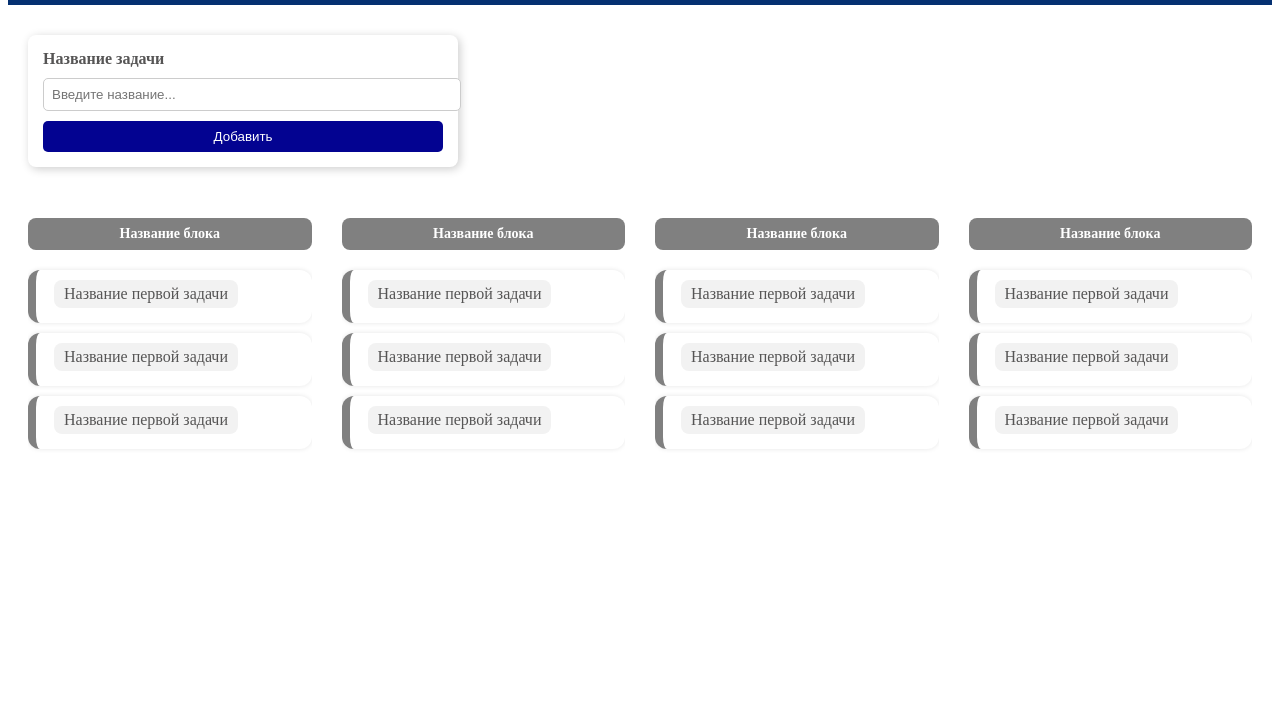
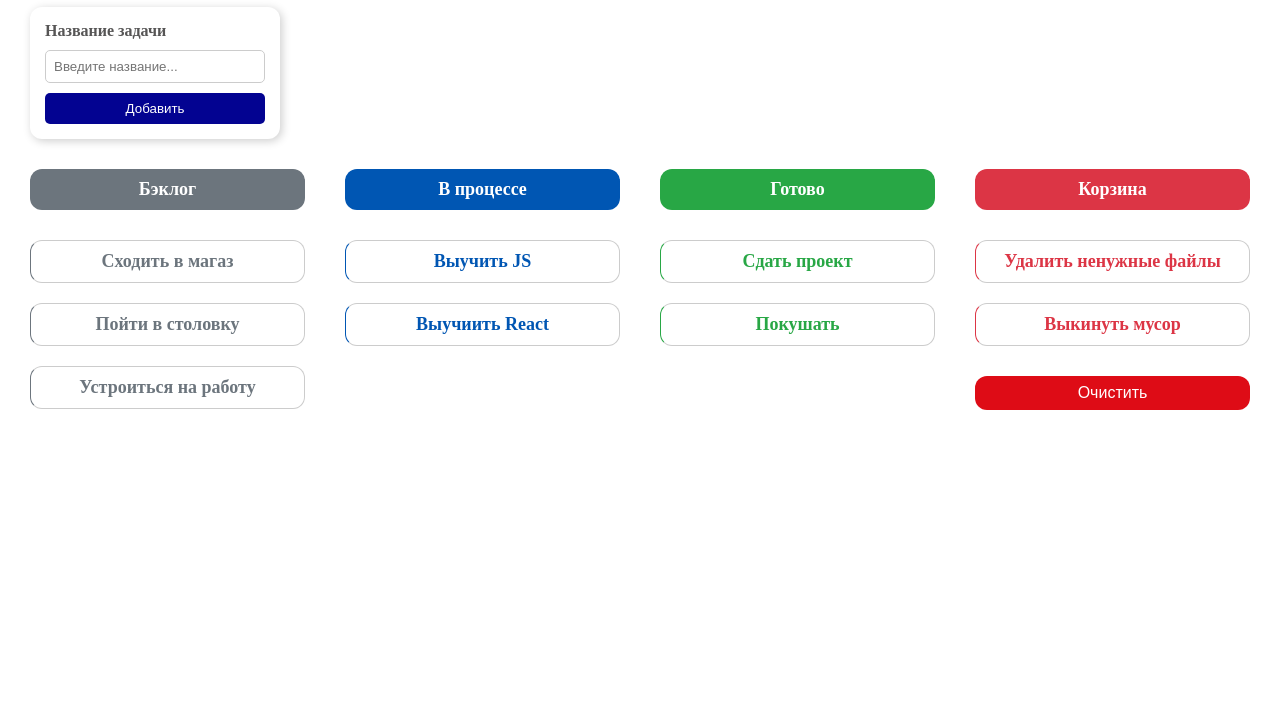
Before and after one commit to Errorvel/IshumbaevaVelera, a plain HTML site: page index.html in a window 1280 px wide. Shown: the part 76-800 px from the top of the page. Drawn offline with Linux system fonts and the light colour scheme.

Commit message:
feat: html splitted

```diff
--- a/css/styles.css
+++ b/css/styles.css
@@ -1,46 +1,129 @@
+body {
+  margin: 0;
+}
 
 .task-board {
   display: flex;
+  justify-content: flex-start;
+  align-items: flex-start;
+  gap: 20px;
+  width: 100%;
+  padding: 20px;
+  box-sizing: border-box;
+}
+
+
+.column {
+  flex: 1;
+  display: flex;
   flex-direction: column;
-  justify-content: flex-start;
-  gap: 20px;
-  padding: 20px;
+  gap: 10px;
+  padding: 10px;
+  border-radius: 12px;
+  background-color: transparent;
+  border: none;
+  box-sizing: border-box;
+}
+
+.column h2 {
+  font-size: 18px;
+  font-weight: bold;
+  padding: 10px;
+  text-align: center;
+  border-radius: 12px;
+  color: white;
+  margin: 0;
+  margin-bottom: 20px;
   width: 100%;
   box-sizing: border-box;
 }
 
-.taskboard {
-  background: #053071;
-  color: white;
+
+.column.backlog h2 { background-color: #6c757d; }
+.column.processing h2 { background-color: #0056b3; }
+.column.done h2 { background-color: #28a745; }
+.column.basket h2 { background-color: #dc3545; }
+
+
+ul {
+  list-style: none;
+  margin: 0;
+  padding: 0;
+  width: 100%;
+  min-height: 70px;
+}
+
+.column li {
+  font-size: 18px;
+  font-weight: bold;
   text-align: center;
-  padding: 4px 0;
-  font-size: 13px;
+  padding: 10px;
+  border-radius: 12px;
   width: 100%;
+  background: none;
+  border-left: 8px solid transparent;
+  margin-bottom: 20px;
+  border: 1px solid #ccc;
   box-sizing: border-box;
 }
 
-.top-row {
-  display: flex;
-  justify-content: flex-start;
-  align-items: flex-start;
-  gap: 30px;
+
+.column.backlog li { border-left-color: #6c757d; color: #6c757d; }
+.column.processing li { border-left-color: #0056b3; color: #0056b3; }
+.column.done li { border-left-color: #28a745; color: #28a745; }
+.column.basket li { border-left-color: #dc3545; color: #dc3545; }
+
+.btn.clear {
+  padding: 8px 15px;
+  background-color: rgb(222, 12, 22);
+  color: white;
+  border: none;
+  border-radius: 12px;
+  cursor: pointer;
+  text-align: center;
   width: 100%;
+  font-size: 16px;
+  display: inline-block;
+
+}
+
+.btn.clear:hover {
+  background-color: #dc3545;
+}
+.btn.clear:focus {
+  outline: none;
+}
+
+.form-container {
+  display: block;
+  gap: 10px;
+  background: white;
+  padding: 15px;
+  border-radius: 12px;
+  box-shadow: 0 0 10px rgba(0, 0, 0, 0.1);
+  width: 100%;
+  max-width: 220px;
   box-sizing: border-box;
+  margin-bottom: 20px;
+
+
 }
 
 .new-task-modal {
   width: 100%;
-  max-width: 400px;
+  max-width: 220px;
   background: white;
   padding: 15px;
-  border-radius: 8px;
+  border-radius: 12px;
   box-shadow: 2px 2px 10px rgba(0, 0, 0, 0.2);
   display: flex;
   flex-direction: column;
   align-items: stretch;
   gap: 10px;
   margin-top: 10px;
+  margin-left: 30px;
 }
+
 
 .new-task-modal h2 {
   margin: 0;
@@ -49,9 +132,8 @@
   color: #565555;
 }
 
+.new-task-modal input {
 
-.new-task-modal input {
-  width: 100%;
   padding: 8px;
   border: 1px solid #ccc;
   border-radius: 5px;
@@ -68,111 +150,27 @@
 }
 
 
-.tasks-row {
-  display: flex;
-  justify-content: space-between;
-  gap: 30px;
-  flex-wrap: nowrap;
-  width: 100%;
-  margin-top: 20px;
-}
-
-.column {
-  flex: 1;
-  max-width: 400px;
-  display: flex;
-  flex-direction: column;
-  align-items: stretch;
-  gap: 10px;
-}
-
-.column h2 {
-  font-size: 14px;
-  padding: 8px 15px;
-  border-radius: 8px;
-  margin-bottom: 10px;
-  background: #808080;
+.taskboard {
+  background: #053071;
   color: white;
   text-align: center;
-  width: 100%;
-  box-sizing: border-box;
-}
-
-ul {
-  list-style: none;
-  margin: 0;
-  padding: 0;
-  width: 100%;
-}
-
-
-.column li {
-  padding: 10px 18px;
-  border-radius: 12px;
-  box-shadow: 0 0 5px rgba(0, 0, 0, 0.1);
-  background: white;
-  font-size: 14px;
-  text-align: left;
-  white-space: nowrap;
-  overflow: hidden;
-  text-overflow: ellipsis;
-  position: relative;
-  cursor: grab;
-  display: flex;
-  align-items: center;
-  justify-content: flex-start;
-  gap: 10px;
-  border-left: 8px solid #808080;
-  margin-bottom: 10px;
-}
-
-
-.task-title {
-  display: block;
-  background: #f2f2f2;
-  padding: 5px 10px;
-  border-radius: 8px;
-  font-size: 16px;
-  color: #565555;
-  margin-bottom: 5px;
-}
-
-.column {
-  flex: 1;
-  max-width: 400px;
-  display: flex;
-  flex-direction: column;
-  align-items: stretch;
-  gap: 10px;
-  transition: all 0.3s ease;
-  overflow: hidden;
-  height: auto;
-}
-
-.column h2 {
-  font-size: 14px;
-  padding: 8px 15px;
-  border-radius: 8px;
-  margin-bottom: 10px;
-  background: #808080;
-  color: white;
-  text-align: center;
+  padding: 4px 0;
+  font-size: 13px;
   width: 100%;
   box-sizing: border-box;
 }
 
 
-.tasks-container {
-  transition: all 0.3s ease;
-  display: block;
+.form-container-wrapper {
+  display: flex;
+  flex-direction: column;
+  gap: 20px;
+  width: 100%;
+  max-width: 300px;
+  box-sizing: border-box;
+  padding-left: 30;
 }
 
-
-.column[style="height: 0px;"] .tasks-container {
-  display: none;
+.task-board .column.backlog {
+  padding-left: 30;
 }
-
-
-.column .tasks-container[style="display: none;"] {
-  display: none !important;
-}
--- /dev/null
+++ b/src/const.js
@@ -0,0 +1,14 @@
+const Status = {
+    BACKLOG: 'backlog',
+    PROCESSING: 'processing',
+    DONE: 'done',
+    BASKET: 'basket'
+};
+
+const StatusLabel = {
+    [Status.BACKLOG]: 'Бэклог',
+    [Status.PROCESSING]: 'В процессе',
+    [Status.DONE]: 'Готово',
+    [Status.BASKET]: 'Корзина',
+};
+export {Status, StatusLabel};
--- a/src/main.js
+++ b/src/main.js
@@ -1,42 +1,18 @@
-import { render } from './framework/render.js';
+import { render, RenderPosition } from './framework/render.js';
 import HeaderComponent from './view/header-component.js';
-import BoardComponent from './view/board-component.js';
-import TaskListComponent from './view/task-list-component.js';
 import FormAddTaskComponent from './view/form-add-task-component.js';
+import TasksBoardPresenter from './presenter/tasks-board-presenter.js';
+import TasksModel from './model/task-model.js';
 
-const bodyContainer = document.querySelector('body');
+const tasksBoardContainer = document.querySelector('.container');
 
-render(new HeaderComponent(), bodyContainer);
+const tasksModel = new TasksModel();
+const tasksBoardPresenter = new TasksBoardPresenter({
+  boardContainer: tasksBoardContainer,
+  tasksModel,
+});
 
+render(new HeaderComponent(), tasksBoardContainer, RenderPosition.AFTERBEGIN);
+render(new FormAddTaskComponent(), tasksBoardContainer);
 
-const boardComponent = new BoardComponent();
-render(boardComponent, bodyContainer);
-const boardElement = boardComponent.getElement();
-
-
-const formAddTaskComponent = new FormAddTaskComponent();
-render(formAddTaskComponent, boardElement);
-
-const tasksContainer = document.createElement("div");
-tasksContainer.classList.add("tasks-row");
-boardElement.appendChild(tasksContainer);
-
-
-const taskComponents = [];
-for (let i = 0; i < 4; i++) {
-  const taskListComponent = new TaskListComponent();
-  render(taskListComponent, tasksContainer);
-  taskListComponent.addTasks();
-  taskComponents.push(taskListComponent);
-}
-
-const addButton = formAddTaskComponent.getElement().querySelector("#addTaskBtn");
-const inputField = formAddTaskComponent.getElement().querySelector("#taskInput");
-
-addButton.addEventListener("click", () => {
-  const taskText = inputField.value.trim();
-  if (taskText) {
-    taskComponents[0].addTask(taskText);
-    inputField.value = "";
-  }
-});
+tasksBoardPresenter.init();
--- /dev/null
+++ b/src/mock/task.js
@@ -0,0 +1,45 @@
+export const tasks = [
+    {
+        id: "1",
+        title: "Сходить в магаз",
+        status: "backlog",
+    },
+    {
+        id: "2",
+        title: "Пойти в столовку ",
+        status: "backlog",
+    },
+    {
+        id: "3",
+        title: "Устроиться на работу",
+        status: "backlog",
+    },
+    {
+        id: "4",
+        title: "Выучить JS",
+        status: "processing",
+    },
+    {
+        id: "5",
+        title: "Выучиить React",
+        status: "processing",
+    },
+    {
+        id: "6",
+        title: "Сдать проект",
+        status: "done" },
+
+    {
+         id: "7",
+         title: "Покушать",
+          status: "done" },
+
+    {
+        id: "8",
+         title: "Удалить ненужные файлы",
+          status: "basket" },
+    {
+        id: "9",
+        title: "Выкинуть мусор",
+        status: "basket" },
+];
--- /dev/null
+++ b/src/model/task-model.js
@@ -0,0 +1,9 @@
+import { tasks } from "../mock/task.js";
+
+export default class TaskModel {
+    #boardtasks = tasks;
+
+    getTasks(){
+        return this.#boardtasks;
+    }
+}
--- /dev/null
+++ b/src/presenter/tasks-board-presenter.js
@@ -0,0 +1,46 @@
+import TaskListComponent from '../view/task-list-component.js';
+import TaskComponent from '../view/task-component.js';
+import BoardComponent from '../view/board-component.js';
+import { render } from '../framework/render.js';
+import { Status, StatusLabel } from '../const.js';
+import { tasks } from '../mock/task.js';
+import ClearButtonComponent from '../view/clear-button-component.js';
+export default class TasksBoardPresenter {
+  #boardContainer = null;
+  #tasksModel = null;
+  #tasksBoardComponent = new BoardComponent();
+  #boardTasks = [];
+
+  constructor({ boardContainer, tasksModel }) {
+    this.#boardContainer = boardContainer;
+    this.#tasksModel = tasksModel;
+  }
+
+  init() {
+    this.#boardTasks = [...tasks];
+
+    render(this.#tasksBoardComponent, this.#boardContainer);
+
+    const statuses = [Status.BACKLOG, Status.PROCESSING, Status.DONE, Status.BASKET];
+
+    statuses.forEach(status => {
+      const tasksListComponent = new TaskListComponent(status);
+      render(tasksListComponent, this.#tasksBoardComponent.getElement());
+
+
+      const statusLabel = StatusLabel[status];
+      tasksListComponent.setTitle(statusLabel);
+
+      this.#boardTasks
+        .filter(task => task.status === status)
+        .forEach(task => {
+          const taskComponent = new TaskComponent(task);
+          render(taskComponent, tasksListComponent.getTaskListElement());
+        });
+
+        if (status === Status.BASKET) {
+          const deleteButton = new ClearButtonComponent();
+          render(deleteButton, tasksListComponent.getElement());
+   } });
+  }
+}
--- a/src/view/board-component.js
+++ b/src/view/board-component.js
@@ -1,5 +1,5 @@
 import { createElement } from '../framework/render.js';
-
+import ClearButtonComponent from './clear-button-component.js';
 function createBoardComponentTemplate() {
   return `<div class="task-board"></div>`;
 }
@@ -12,6 +12,7 @@ export default class BoardComponent {
   getElement() {
     if (!this.element) {
       this.element = createElement(this.getTemplate());
+
     }
     return this.element;
   }
--- /dev/null
+++ b/src/view/clear-button-component.js
@@ -0,0 +1,22 @@
+import { createElement } from "../framework/render.js";
+
+function createClearButtonTemplate() {
+    return `<button class="btn clear">Очистить</button>`;
+  }
+
+  export default class ClearButtonComponent {
+    getTemplate() {
+      return createClearButtonTemplate();
+    }
+
+    getElement() {
+      if (!this.element) {
+        this.element = createElement(this.getTemplate());
+      }
+      return this.element;
+    }
+
+    removeElement() {
+      this.element = null;
+    }
+  }
--- a/src/view/task-component.js
+++ b/src/view/task-component.js
@@ -1,20 +1,23 @@
 import { createElement } from '../framework/render.js';
 
-function createTaskComponentTemplate(taskText) {
+function createTaskComponentTemplate(task) {
+
   return `
-    <li class="task-item">
-      <span class="task-title">${taskText}</span>
+    <li class="task">
+      <span class="task-title">${task.title}</span>
     </li>
   `;
 }
 
 export default class TaskComponent {
-  constructor(taskText) {
-    this.taskText = taskText;
+  #task = null;
+  #element = null;
+  constructor(task) {
+    this.task = task;
   }
 
   getTemplate() {
-    return createTaskComponentTemplate(this.taskText);
+    return createTaskComponentTemplate(this.task);
   }
 
   getElement() {
--- a/src/view/task-list-component.js
+++ b/src/view/task-list-component.js
@@ -1,65 +1,39 @@
 import { createElement } from '../framework/render.js';
-import TaskComponent from './task-component.js';
-import FormAddTaskComponent from './form-add-task-component.js';
 
-function createTaskListComponentTemplate(isFirstColumn) {
+function createTaskListComponentTemplate(status) {
   return `
-    <div class="column">
-      ${isFirstColumn ? '<div class="form-container"></div>' : ''}
-      <h2>Название блока</h2>
-      <div class="tasks-container"></div>
+    <div class="column ${status}">
+      <h2>${status}</h2>
+      <ul class="tasks-container"></ul>
     </div>
   `;
 }
 
 export default class TaskListComponent {
-  constructor(isFirstColumn = false) {
-    this.isFirstColumn = isFirstColumn;
-    if (isFirstColumn) {
-      this.formComponent = new FormAddTaskComponent();
-    }
+  #status = null;
+  #element = null;
+
+  constructor(status) {
+    this.#status = status;
   }
 
   getTemplate() {
-    return createTaskListComponentTemplate(this.isFirstColumn);
+    return createTaskListComponentTemplate(this.#status);
   }
 
   getElement() {
     if (!this.element) {
       this.element = createElement(this.getTemplate());
-      if (this.isFirstColumn) {
-        this.addForm();
-      }
     }
     return this.element;
   }
 
-  addForm() {
-    const formContainer = this.getElement().querySelector('.form-container');
-    formContainer.appendChild(this.formComponent.getElement());
-
-    const addButton = this.formComponent.getElement().querySelector("#addTaskBtn");
-    const inputField = this.formComponent.getElement().querySelector("#taskInput");
-
-    addButton.addEventListener("click", () => {
-      const taskText = inputField.value.trim();
-      if (taskText) {
-        this.addTask(taskText);
-        inputField.value = "";
-      }
-    });
+  getTaskListElement() {
+    return this.getElement().querySelector('.tasks-container');
   }
 
-  addTask(taskText) {
-    const taskItemsContainer = this.getElement().querySelector('.tasks-container');
-    const task = new TaskComponent(taskText);
-    taskItemsContainer.appendChild(task.getElement());
-  }
-
-  addTasks() {
-    for (let i = 1; i <= 3; i++) {
-      this.addTask("Название первой задачи");
-    }
+  setTitle(title) {
+    this.getElement().querySelector('h2').textContent = title;
   }
 
   removeElement() {
```
Also changed, not shown: index.html (+1 -1 lines).
